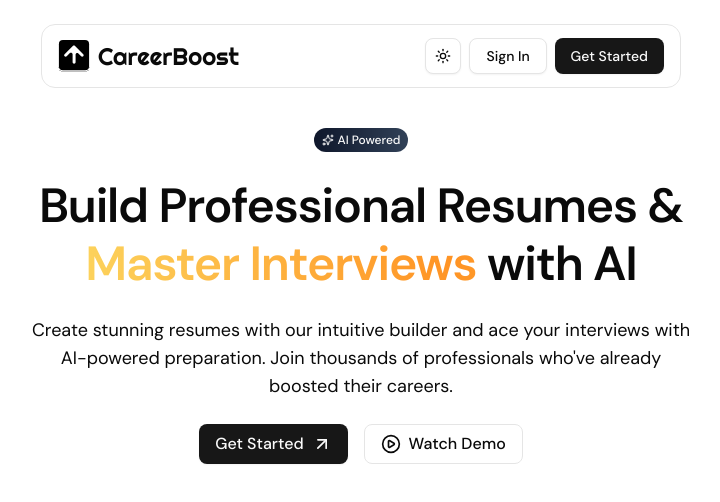
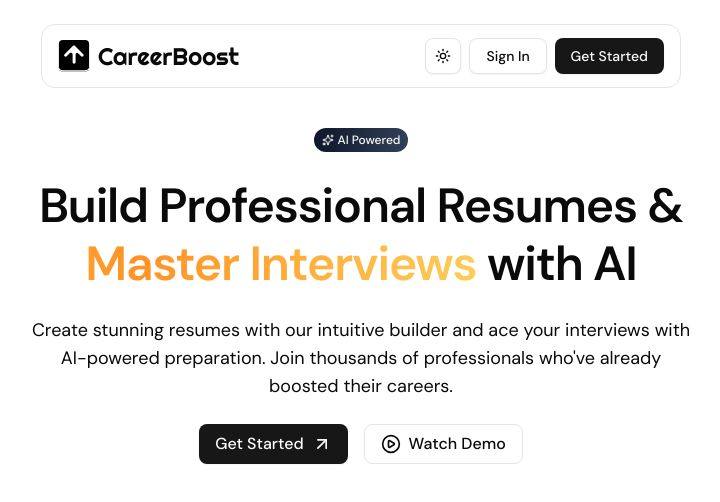
Before and after one commit to Karoll-e/career-boost, a React (Vite) app in the folder frontend/career-boost/: page / in a window 1280 px wide. Shown: the top 502 px of the page, without its empty margins (279-999 px from the left). Built offline with nearby package versions, Linux system fonts and the light colour scheme.

Commit message:
Update text animation duration in index.css from 3s to 2s for improved visual effect

```diff
--- a/frontend/career-boost/src/index.css
+++ b/frontend/career-boost/src/index.css
@@ -53,7 +53,7 @@
 }
 
 .animate-text-shine {
-  animation: text-shine 3s ease-in-out infinite alternate;
+  animation: text-shine 2s ease-in-out infinite alternate;
 }
 
 @keyframes blob1 {
```
